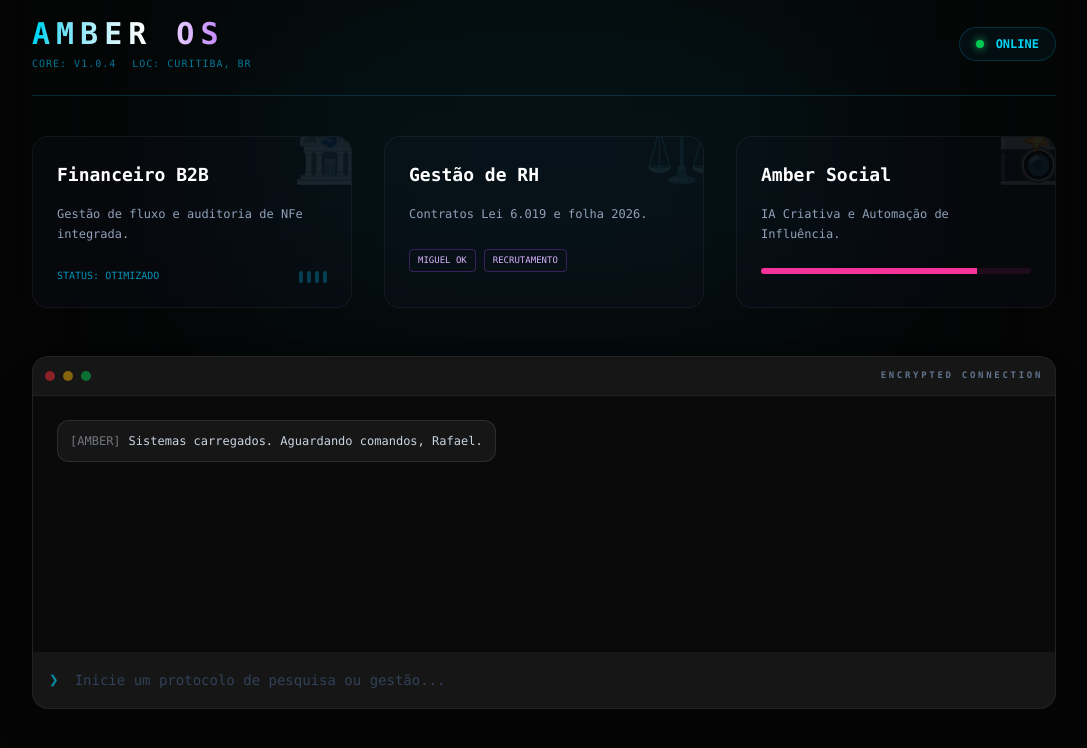
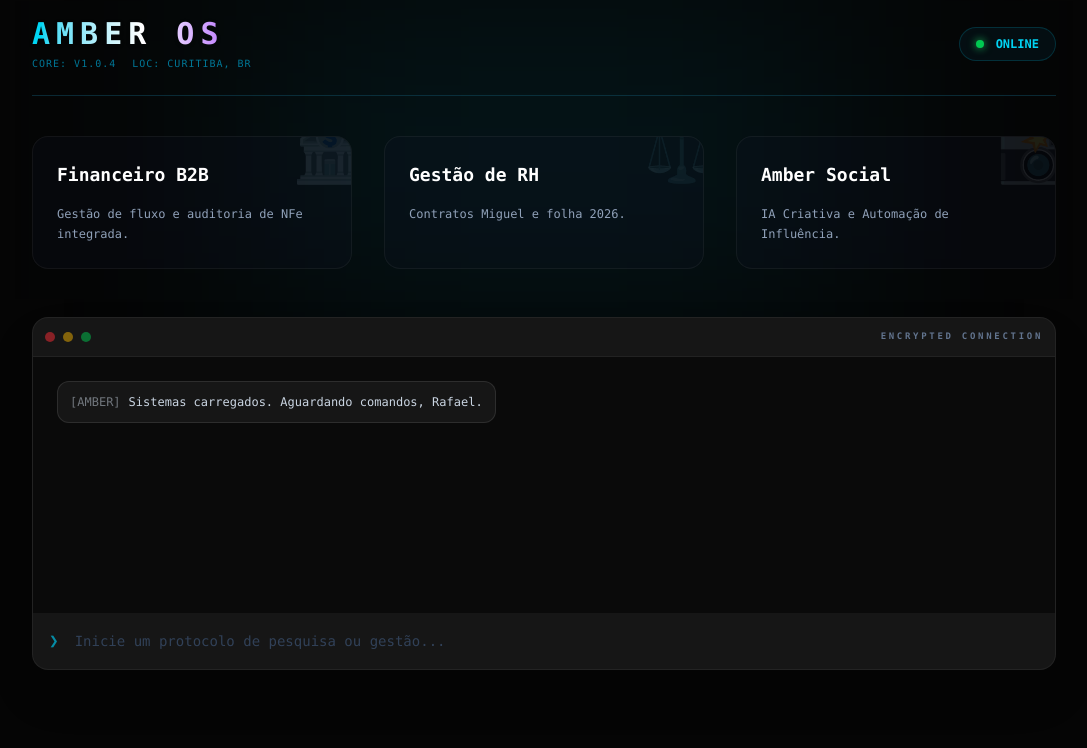
Before and after one commit to ra7ael/donna-bot, a Next.js app in the folder amber-interface/: page / in a window 1280 px wide. Shown: the top 748 px of the page, without its empty margins (96-1183 px from the left). Built offline with nearby package versions, Linux system fonts and the light colour scheme.

Commit message:
Update page.tsx

```diff
--- a/amber-interface/app/page.tsx
+++ b/amber-interface/app/page.tsx
@@ -1,27 +1,40 @@
 "use client";
-import React, { useState, useEffect } from 'react';
+import React, { useState } from 'react';
 
 export default function AmberInterface() {
   const [status, setStatus] = useState("ONLINE");
   const [input, setInput] = useState("");
+  // Corrigido: O estado deve bater com o nome usado nas funções
   const [chat, setChat] = useState<{ role: string, text: string }[]>([
     { role: 'amber', text: 'Sistemas carregados. Aguardando comandos, Rafael.' }
   ]);
 
-const handleCommand = async (e) => {
+  const handleCommand = async (e: React.KeyboardEvent<HTMLInputElement>) => {
     if (e.key === 'Enter' && input) {
       const userMsg = input;
       setInput("");
-    setMessages(prev => [...prev, { role: 'user', text: userMsg }]);
 
-    const res = await fetch('https://donna-bot.vercel.app/api/chat', { // Use sua URL oficial
+      // 1. Adiciona a mensagem do Rafael na tela imediatamente
+      setChat(prev => [...prev, { role: 'user', text: userMsg }]);
+
+      try {
+        // 2. Chama a API interna do Next.js que criamos (a ponte)
+        const res = await fetch('/api/chat', {
           method: 'POST',
           headers: { 'Content-Type': 'application/json' },
           body: JSON.stringify({ message: userMsg, userId: '554195194485' }),
         });
 
+        if (!res.ok) throw new Error("Erro na resposta do servidor");
+
         const data = await res.json();
-    setMessages(prev => [...prev, { role: 'amber', text: data.text }]);
+
+        // 3. Adiciona a resposta da Amber na tela
+        setChat(prev => [...prev, { role: 'amber', text: data.text }]);
+      } catch (error) {
+        setChat(prev => [...prev, { role: 'amber', text: '⚠️ Falha na conexão com o núcleo. Verifique o servidor.' }]);
+        console.error("Erro no chat:", error);
+      }
     }
   };
 
@@ -48,45 +61,28 @@ const handleCommand = async (e) => {
         </div>
       </header>
 
-      {/* Grid de Apps com Efeito Glassmorphism */}
+      {/* Grid de Apps */}
       <div className="grid grid-cols-1 md:grid-cols-3 gap-8 w-full max-w-5xl z-10">
-
-        {/* Financeiro */}
         <div className="relative group overflow-hidden bg-slate-900/20 border border-white/5 p-6 rounded-2xl transition-all duration-500 hover:border-cyan-500/50 hover:bg-slate-900/40">
           <div className="absolute -right-4 -top-4 text-6xl opacity-10 group-hover:opacity-20 transition-opacity">🏦</div>
           <h3 className="text-lg font-bold mb-4 text-white group-hover:text-cyan-400 transition-colors">Financeiro B2B</h3>
           <p className="text-xs text-slate-400 leading-relaxed">Gestão de fluxo e auditoria de NFe integrada.</p>
-          <div className="mt-6 flex items-end justify-between">
-             <span className="text-[10px] text-cyan-600">STATUS: OTIMIZADO</span>
-             <div className="flex gap-1">
-                {[1,2,3,4].map(i => <div key={i} className="w-1 h-3 bg-cyan-500/30 rounded-full"></div>)}
-             </div>
-          </div>
         </div>
 
-        {/* RH - Estilo Purple Glow */}
         <div className="relative group overflow-hidden bg-slate-900/20 border border-white/5 p-6 rounded-2xl transition-all duration-500 hover:border-purple-500/50 hover:bg-slate-900/40">
           <div className="absolute -right-4 -top-4 text-6xl opacity-10 group-hover:opacity-20 transition-opacity">⚖️</div>
           <h3 className="text-lg font-bold mb-4 text-white group-hover:text-purple-400 transition-colors">Gestão de RH</h3>
-          <p className="text-xs text-slate-400 leading-relaxed">Contratos Lei 6.019 e folha 2026.</p>
-          <div className="mt-6 flex gap-2">
-             <span className="text-[9px] border border-purple-500/30 px-2 py-1 rounded text-purple-300">MIGUEL OK</span>
-             <span className="text-[9px] border border-purple-500/30 px-2 py-1 rounded text-purple-300">RECRUTAMENTO</span>
-          </div>
+          <p className="text-xs text-slate-400 leading-relaxed">Contratos Miguel e folha 2026.</p>
         </div>
 
-        {/* Blogueira - Estilo Pink Glow */}
         <div className="relative group overflow-hidden bg-slate-900/20 border border-white/5 p-6 rounded-2xl transition-all duration-500 hover:border-pink-500/50 hover:bg-slate-900/40">
           <div className="absolute -right-4 -top-4 text-6xl opacity-10 group-hover:opacity-20 transition-opacity">📸</div>
           <h3 className="text-lg font-bold mb-4 text-white group-hover:text-pink-400 transition-colors">Amber Social</h3>
           <p className="text-xs text-slate-400 leading-relaxed">IA Criativa e Automação de Influência.</p>
-          <div className="mt-6 bg-pink-500/10 h-1.5 w-full rounded-full overflow-hidden">
-             <div className="bg-pink-500 h-full w-[80%]"></div>
-          </div>
         </div>
       </div>
 
-      {/* Terminal de Chat "Real" */}
+      {/* Terminal de Chat */}
       <section className="mt-12 w-full max-w-5xl bg-[#0a0a0a] border border-white/10 rounded-2xl shadow-2xl z-10 overflow-hidden">
         <div className="bg-white/5 p-3 flex items-center justify-between border-b border-white/5">
            <div className="flex gap-2">
```
Lines whose indentation alone changed are shown as unchanged.
